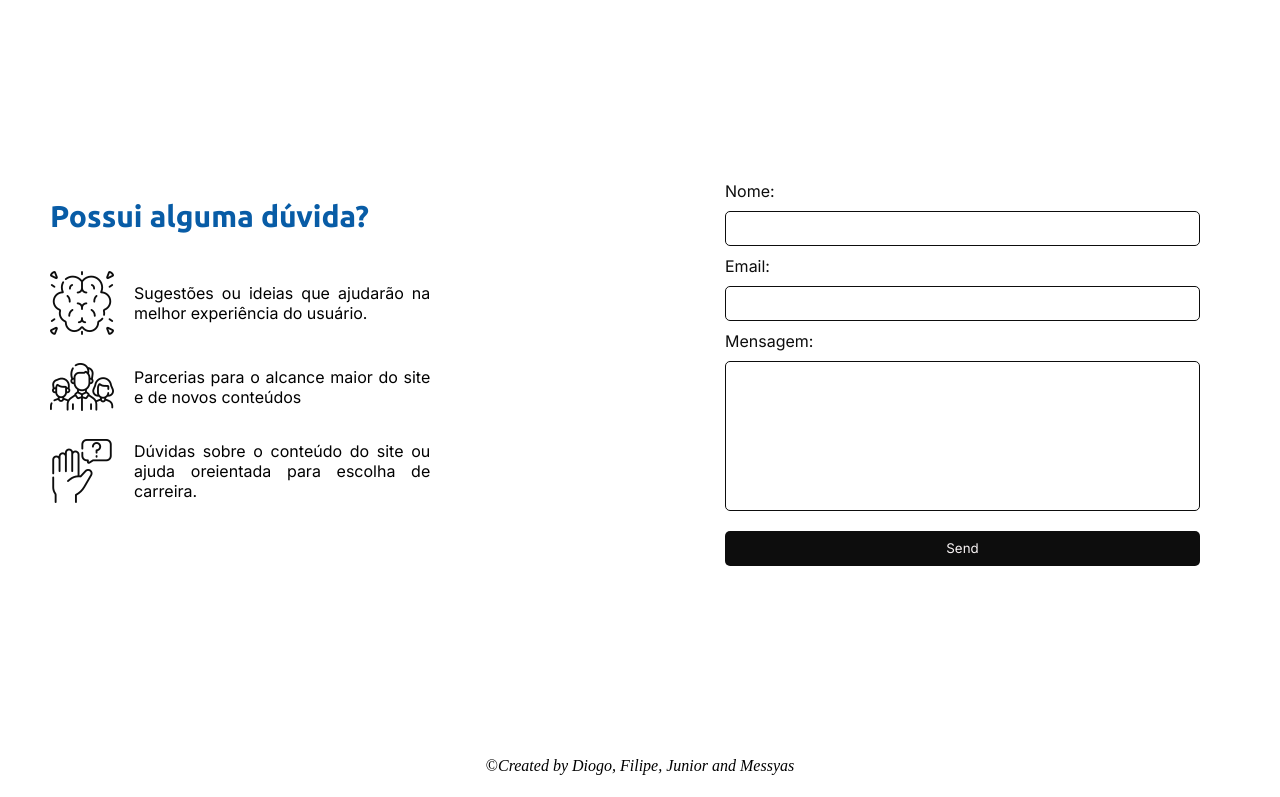
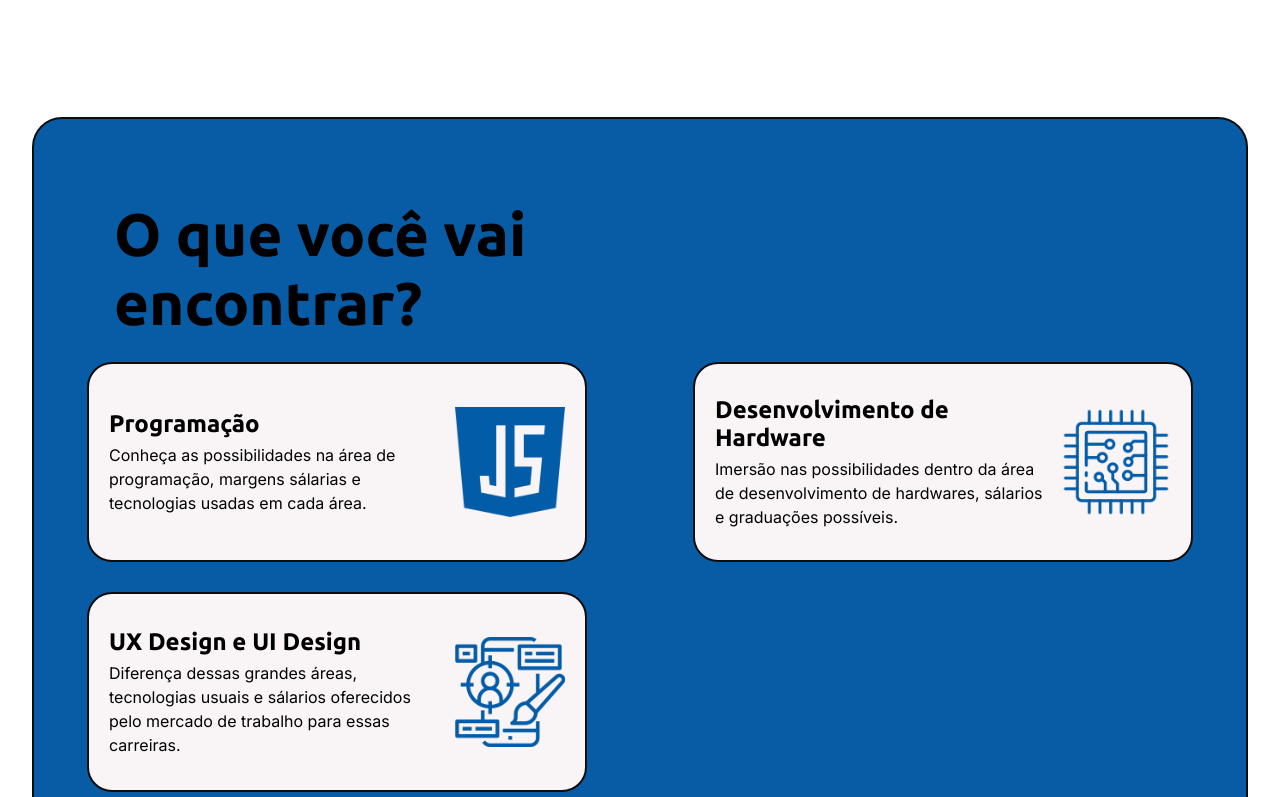
Before and after one commit to dxxiogo/tech_guide, a plain HTML site: page index.html in a window 1280 px wide. Shown: the part 1483-2280 px from the top of the page. Drawn offline with Linux system fonts and the light colour scheme.

Commit message:
Adição de nova seção

```diff
--- a/index.html
+++ b/index.html
@@ -43,9 +43,37 @@
                 <section class="about-us" id="aboutus">
                 <div class="text-content-main">
                     <h2>Sobre nós</h2>
-                    <p>Somos um guia de carreira de tecnologia completo, criado como projeto para a disciplina de Linguagem de marcação, do tecnólogo de Análise e Desenvolvimento de Sistemas, no IFPB. Esse site têm como objetivo principal reunir informações ligadas as possibilidades de carreira dentro da área de tecnoligia, e orientar pessoas que já estão ingressos na área, como também pessoas que se interessam em ingresar. Dessa forma, mostrar o mundo de possibilidades dentro da área de desenvolvimento de softwares ou desenvolvimento de hardwares, além de outras áreas  dentro do mundo de TI. Foi criado em 2022.  </p>
+                    <p>Somos um guia de carreira de tecnologia completo, criado como projeto para a disciplina de linguagem de marcação, do tecnólogo de Análise e Desenvolvimento de Sistemas, no IFPB campus Cajazeiras. Esse site têm como objetivo principal reunir informações ligadas as possibilidades de carreira dentro da área de tecnologia, e orientar pessoas que já estão ingressos na área, como também pessoas que se interessam em ingressar. Dessa forma, mostrar o mundo de possibilidades dentro da área de desenvolvimento de softwares ou desenvolvimento de hardwares, além de outras áreas  dentro do mundo de T.I. Foi criado em 2022.  </p>
                 </div>
                 <img src="imagens/Logo-tech.png" alt="Imagem de logo do site">
+            </section>
+            <section class="about-content">
+                <div class="box-content">
+                    <h1>O que você vai encontrar?</h1>
+                    <div class="content-boxs">
+                        <div class="box-content-item">
+                            <div class="content-item-text">
+                                <h2>Programação</h2>
+                                <p>Conheça as possibilidades na área de programação, margens sálarias e tecnologias usadas em cada área. </p>
+                            </div>
+                            <img src="imagens/java-script (1).png" alt="Icone Javascript">
+                        </div>
+                        <div class="box-content-item">
+                            <div class="content-item-text">
+                                <h2>Desenvolvimento de Hardware</h2>
+                                <p>Imersão nas possibilidades dentro da área de desenvolvimento de hardwares, sálarios e graduações possíveis.</p>
+                            </div>
+                            <img src="imagens/cpu.png" alt="icone CPU">
+                        </div>
+                        <div class="box-content-item">
+                            <div class="content-item-text">
+                                <h2>UX Design e UI Design</h2>
+                                <p>Diferença dessas grandes áreas, tecnologias usuais e sálarios oferecidos pelo mercado de trabalho para essas carreiras.</p>
+                            </div>
+                            <img src="imagens/ui (1).png" alt="Icone celular com pincel flutuando">
+                        </div>
+                    </div>
+                </div>
             </section>
             <section class="contact" id="contact">
                <div class="question-information">
@@ -56,7 +84,7 @@
                    </div>
                    <div class="detail-information">
                         <img src="imagens/team.png" alt="Logo de 3 pessoas">
-                        <p>Parcerias para o alcance maior do site e de novos conteúdos</p>
+                        <p>Parcerias para o alcance maior do site e de novos conteúdos.</p>
                    </div>
                    <div class="detail-information">
                         <img src="imagens/question.png" alt="">
--- a/style.css
+++ b/style.css
@@ -24,7 +24,7 @@ header{
     position: fixed;
     background-color: var(--color--fonts);
     width: 100%;
-    min-height: 10%;
+    min-height: 10vh;
     padding: 10px;
 }
 nav{
@@ -160,6 +160,61 @@ button > a{
     margin-top: 60px;
 }
 /* -----------------------------------------------------*/
+.about-content{
+    min-height: 120vh;
+}
+.box-content{
+    background-color: var(--color-menu);
+    border: 2px solid var(--color--fonts);
+    max-width: 95%;
+    margin: auto;
+    border-radius: 30px;
+    min-height: 110vh;
+}
+.box-content h1{
+    font-size: 60px;
+    font-family: var(--font-title);
+    font-weight: 700;
+    width: 40%;
+    margin: 80px 10px 25px 80px;
+}
+.content-boxs{
+    display: grid;
+    grid-template-columns: 1fr 1fr;
+    align-items: center;
+    justify-content: center;
+    row-gap: 30px;
+}
+.box-content-item{
+    background-color: var(--color-text);
+    border: 2px solid var(--color--fonts);
+    display: flex;
+    gap: 10px;
+    align-items: center;
+    max-width: 500px;
+    min-height: 200px;
+    border-radius: 25px;
+    margin: auto;
+    padding: 20px;
+}
+.content-item-text h2{
+    font-family: var(--font-title);
+    font-weight: 700;
+}
+.content-item-text p{
+    font-family: var(--font-text);
+    font-weight: 400;
+    padding-top: 5px;
+    line-height: 1.5em;
+}
+.box-content-item img{
+    height: 110px;
+}
+
+
+
+
+/* -----------------------------------------------------*/
 
 .contact{
     min-height: 80vh;
@@ -184,11 +239,14 @@ button > a{
 .detail-information{
     display: flex;
     align-items: center;
-    font-family: var(--font-text);
-    font-weight: 400;
     gap: 20px;
     width: 65%;
     text-align: justify;
+}
+.detail-information p{
+    line-height: 1.5em;
+    font-family: var(--font-text);
+    font-weight: 400;
 }
 
 .forms{
@@ -209,6 +267,7 @@ button > a{
     border-radius: 5px;
     padding: 5px;
     border: 0.6px solid var(--color--fonts);
+    background-color: var(--color-text);
 }
 .contact-form input:focus{
     border: .5px solid var(--color-details);
@@ -237,8 +296,13 @@ button > a{
 }
 footer{
     height: 30px;
-    max-width: 100%;
-
+    background-color: var(--color--fonts);
+    width: 400px;
+    color: var(--color-text);
+    padding-top: 10px;
+    border-top-left-radius: 20px;
+    border-top-right-radius: 20px ;
+    margin: auto;
     text-align: center;
 
 }
@@ -279,10 +343,35 @@ footer{
         font-size: 14px;
     }
     .about-us img{
-        height: 300px;
+        height: 275px;
         margin-top: 30px;
         margin-bottom: 10px;
     }
+    /*--------------------------------------------------*/
+    .box-content-item{
+        flex-wrap: wrap;
+        margin: 10px;
+    }
+    .box-content h1{
+        font-size: 30px;
+        width: 100%;
+        margin: 30px 10px;
+    }
+    .box-content-item img{
+        height: 100px;
+        margin: 5% 25%;
+    }
+    .content-boxs{
+        grid-template-columns: 1fr;
+    }
+    .content-item-text h2{
+        font-size: 18px;
+    }
+    .content-item-text p{
+        font-size: 14px;
+    }
+
+     /*--------------------------------------------------*/
     .contact{
         grid-template-columns: 1fr;
         gap: 0px;
```
Also changed, not shown: imagens/cpu.png (added), imagens/java-script (1).png (added), imagens/ui (1).png (added).
